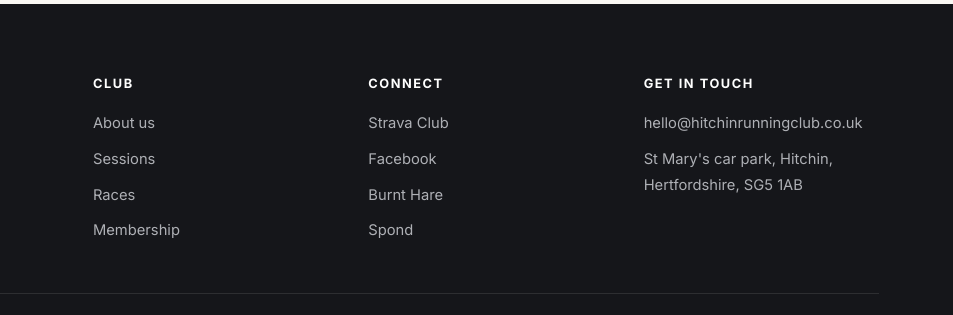
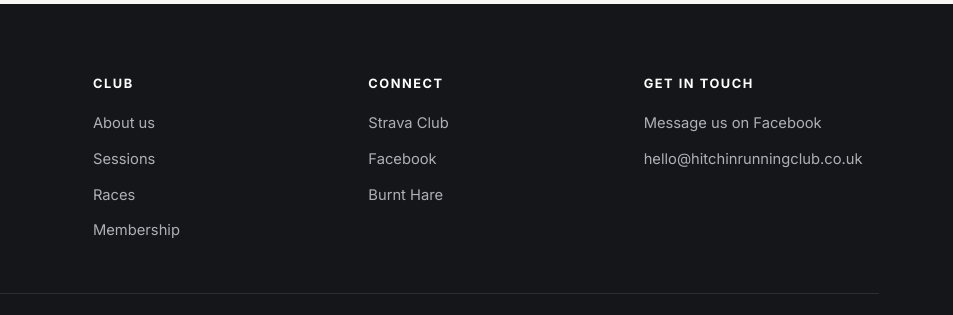
Before and after one commit to pandabot76/hitchinrunningclub, a plain HTML site: page index.html in a window 1280 px wide. Shown: the part 4903-5218 px from the top of the page, 327-1280 px from the left. Drawn offline with Linux system fonts and the light colour scheme.

Commit message:
Add files via upload
remove dead links

```diff
--- a/index.html
+++ b/index.html
@@ -511,13 +511,12 @@
       <li><a href="${cfg.links.strava}" target="_blank">Strava Club</a></li>
       <li><a href="${cfg.links.facebook}" target="_blank">Facebook</a></li>
       <li><a href="${cfg.links.burntHare}" target="_blank">Burnt Hare</a></li>
-      <li><a href="${cfg.links.spond}" target="_blank">Spond</a></li>
     `;
 
     // Footer contact
     document.getElementById('footContact').innerHTML = `
+      <li><a href="${cfg.links.facebook}" target="_blank">Message us on Facebook</a></li>
       <li><a href="mailto:${cfg.contact.email}">${cfg.contact.email}</a></li>
-      <li><a href="#">${cfg.contact.location}</a></li>
     `;
   }
 </script>
```
